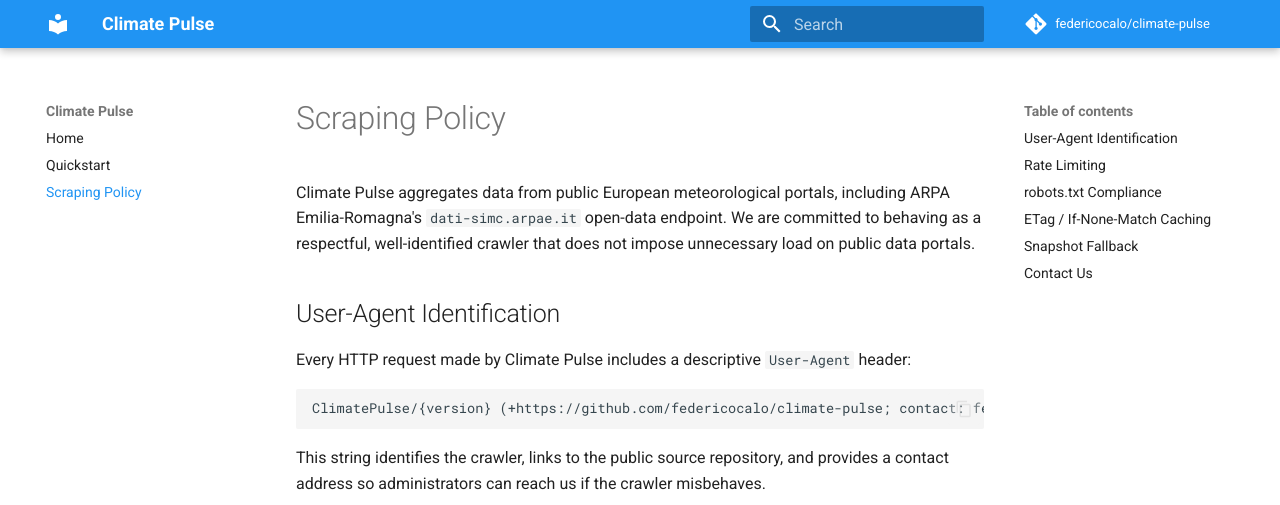
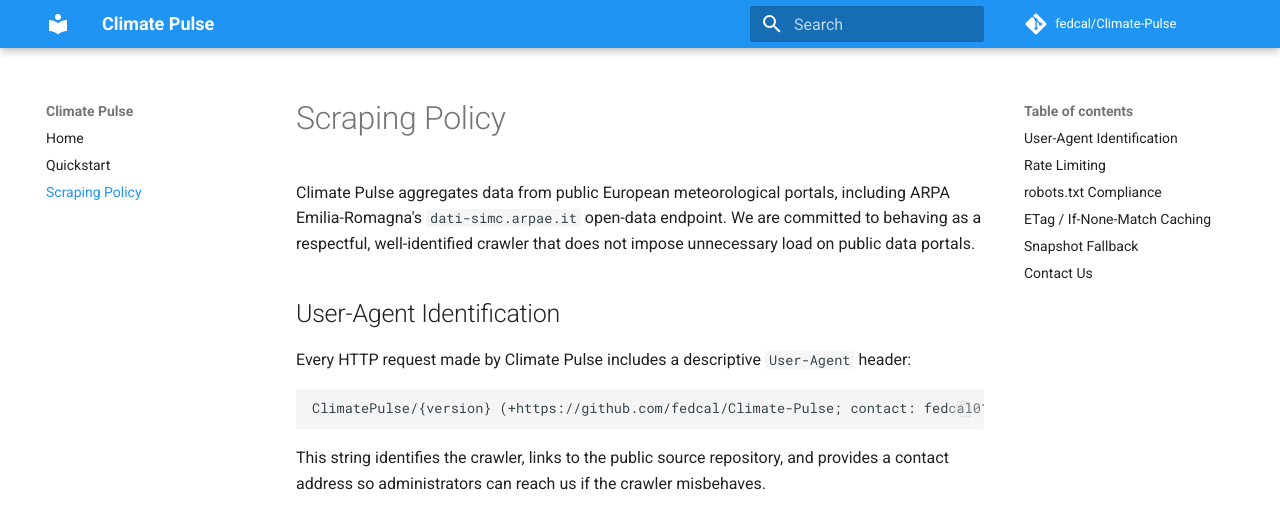
Before and after one commit to fedcal/Climate-Pulse, an MkDocs documentation site: the page built from docs/scraping-policy.md, in a window 1280 px wide and 1400 px high. Shown: the top 505 px of the window. Built offline with MkDocs 1.6.1 and Material for MkDocs 9.7.7, drawn with Linux system fonts in a browser that asks for light colours; comment, search, counter and statistics services are not loaded; some of the changed text lies outside the part shown.

Commit message:
fix(01-01): correct repo URL to fedcal/Climate-Pulse (handle is fedcal, not federicocalo)

````diff
--- a/docs/scraping-policy.md
+++ b/docs/scraping-policy.md
@@ -9,7 +9,7 @@
 Every HTTP request made by Climate Pulse includes a descriptive `User-Agent` header:
 
 ```
-ClimatePulse/{version} (+https://github.com/federicocalo/climate-pulse; contact: fedcal01@gmail.com)
+ClimatePulse/{version} (+https://github.com/fedcal/Climate-Pulse; contact: fedcal01@gmail.com)
 ```
 
 This string identifies the crawler, links to the public source repository, and provides a
@@ -55,4 +55,4 @@
 investigate and adjust the rate limit or schedule immediately.
 
 You can also open an issue at
-[github.com/federicocalo/climate-pulse/issues](https://github.com/federicocalo/climate-pulse/issues).
+[github.com/fedcal/Climate-Pulse/issues](https://github.com/fedcal/Climate-Pulse/issues).
--- a/mkdocs.yml
+++ b/mkdocs.yml
@@ -1,7 +1,7 @@
 site_name: Climate Pulse
-site_url: https://federicocalo.github.io/climate-pulse
-repo_url: https://github.com/federicocalo/climate-pulse
-repo_name: federicocalo/climate-pulse
+site_url: https://fedcal.github.io/Climate-Pulse
+repo_url: https://github.com/fedcal/Climate-Pulse
+repo_name: fedcal/Climate-Pulse
 
 copyright: "Climate Pulse · MIT License · <a href='https://federicocalo.dev'>federicocalo.dev</a>"
 
````
Also changed, not shown: .planning/PROJECT.md (+1 -0 lines), README.md (+6 -6 lines), docs/quickstart.md (+1 -1 lines).
